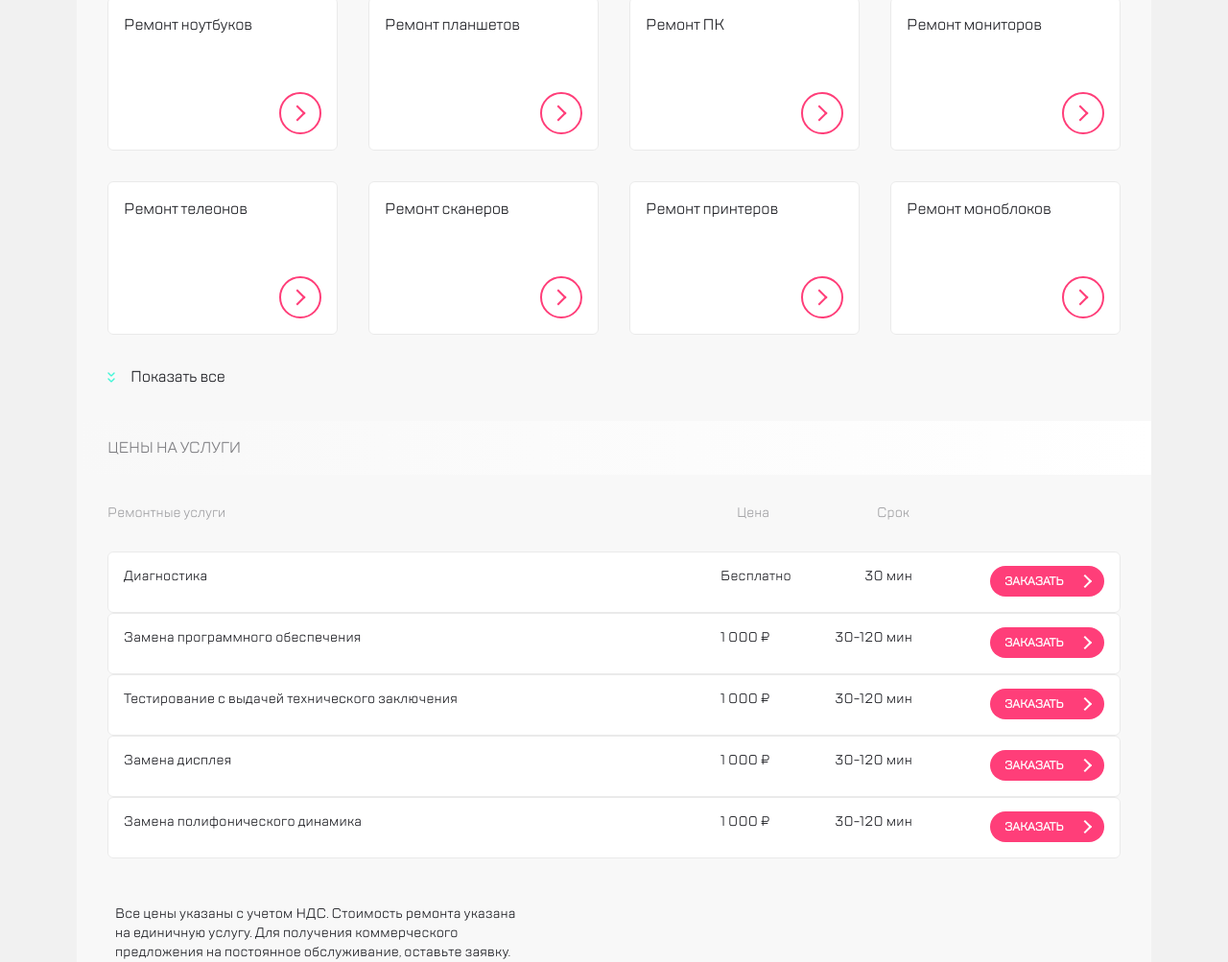
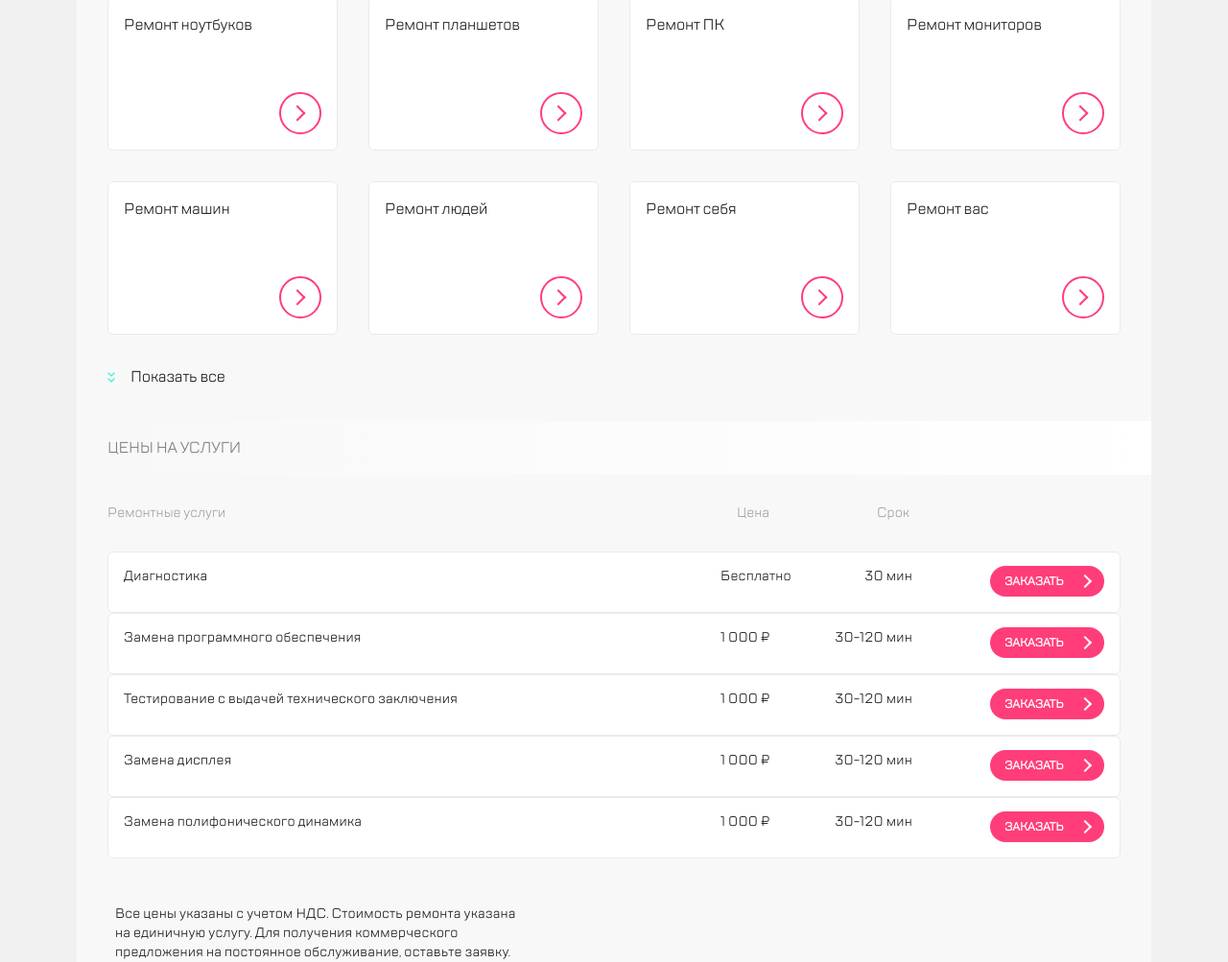
Before and after one commit to ZaurYanda/kata, a website: page dist/index.html in a window 1280 px wide. Shown: the part 1033-2036 px from the top of the page at 96% size. Drawn offline with nearby package versions, Linux system fonts and the light colour scheme; files that its build step writes are made by us from their sources; files whose address does not match are found by name.

Commit message:
Update index.html

```diff
--- a/dist/index.html
+++ b/dist/index.html
@@ -366,7 +366,7 @@
                   </div>
                   <div class="swiper-slide technique">
                     <a class="technique__item" href="#">
-                      <h3 class="technique__name">Ремонт телеонов</h3>
+                      <h3 class="technique__name">Ремонт машин</h3>
                       <div class="technique__circle circle circle__position-right">
                         <div class="circle__wrapper">
                           <div class="circle__arrow"></div>
@@ -376,7 +376,7 @@
                   </div>
                   <div class="swiper-slide technique">
                     <a class="technique__item" href="#">
-                      <h3 class="technique__name">Ремонт сканеров</h3>
+                      <h3 class="technique__name">Ремонт людей</h3>
                       <div class="technique__circle circle circle__position-right">
                         <div class="circle__wrapper">
                           <div class="circle__arrow"></div>
@@ -386,7 +386,7 @@
                   </div>
                   <div class="swiper-slide technique">
                     <a class="technique__item" href="#">
-                      <h3 class="technique__name">Ремонт принтеров</h3>
+                      <h3 class="technique__name">Ремонт себя</h3>
                       <div class="technique__circle circle circle__position-right">
                         <div class="circle__wrapper">
                           <div class="circle__arrow"></div>
@@ -396,7 +396,7 @@
                   </div>
                   <div class="swiper-slide technique">
                     <a class="technique__item" href="#">
-                      <h3 class="technique__name">Ремонт моноблоков</h3>
+                      <h3 class="technique__name">Ремонт вас</h3>
                       <div class="technique__circle circle circle__position-right">
                         <div class="circle__wrapper">
                           <div class="circle__arrow"></div>
@@ -406,7 +406,7 @@
                   </div>
                   <div class="swiper-slide technique">
                     <a class="technique__item" href="#">
-                      <h3 class="technique__name">Ремонт MP3 плееров</h3>
+                      <h3 class="technique__name">Ремонт плойки</h3>
                       <div class="technique__circle circle circle__position-right">
                         <div class="circle__wrapper">
                           <div class="circle__arrow"></div>
@@ -416,7 +416,7 @@
                   </div>
                   <div class="swiper-slide technique">
                     <a class="technique__item" href="#">
-                      <h3 class="technique__name">Ремонт наушников</h3>
+                      <h3 class="technique__name">Ремонт айрподсов</h3>
                       <div class="technique__circle circle circle__position-right">
                         <div class="circle__wrapper">
                           <div class="circle__arrow"></div>
```
